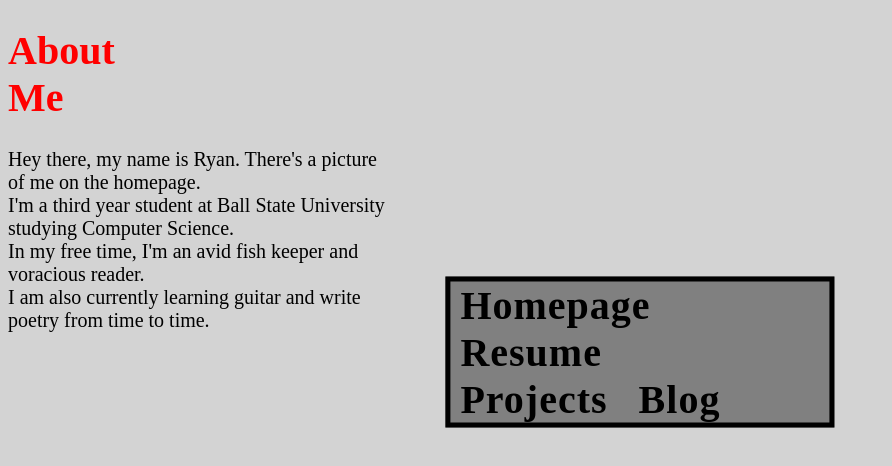
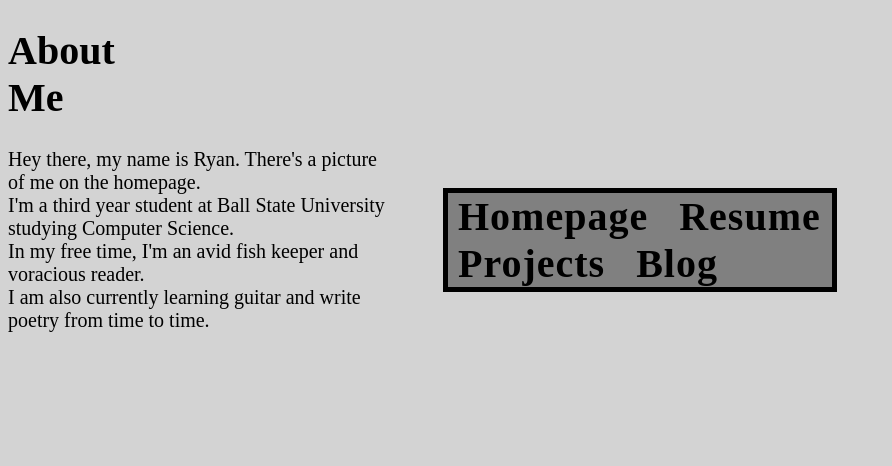
Before and after one commit to ryanmartinez24/ryanmartinez24.github.io, a plain HTML site: page aboutme.html in a window 1280 px wide. Shown: the whole page, without its empty margins (0-892 px from the left). Drawn offline with Linux system fonts and the light colour scheme.

Commit message:
Changed Icons for homepage and made fonts black instead of red

```diff
--- a/aboutme_style.css
+++ b/aboutme_style.css
@@ -3,7 +3,7 @@ background: LightGray
 }
 
 .header{
-    color: red;
+    color: black;
     font : Roboto;
     font-size: 20px;
     width: 10%
@@ -15,9 +15,9 @@ background: LightGray
 
 }
 .navbar {
-    position: relative;
+    position: fixed;
     left: 50%;
-    top: 40%;
+    top: 30%;
     width: 30%;
     transform: translate(-50%, -50%);
     background: grey;
--- a/blog_style.css
+++ b/blog_style.css
@@ -2,7 +2,7 @@ body{
     background: LightGray;
 }
 .header{
-    color: red;
+    color: black;
     font : Roboto;
     font-size: 30px;
 }
--- a/homepage_style.css
+++ b/homepage_style.css
@@ -13,7 +13,7 @@ position: fixed;
 
 .header{
     font : Roboto;
-    color: red;
+    color: black;
     font-size: 50px;
     position: fixed;
     left: 2%;
--- a/resume_style.css
+++ b/resume_style.css
@@ -9,7 +9,7 @@ body{
 .navbar {
     position: absolute;
     left: 65%;
-    top: 50%;
+    top: 30%;
     transform: translate(0%, -50%);
     background: grey;
     border: 5px solid black;
@@ -26,7 +26,7 @@ body{
 }
 
 .header{
-color: red;
+color: black;
 font : Roboto;
 font-size: 20px;
 }
```
Also changed, not shown: blog.html (+1 -1 lines), Email_Icon.png, Github_icon.png.
